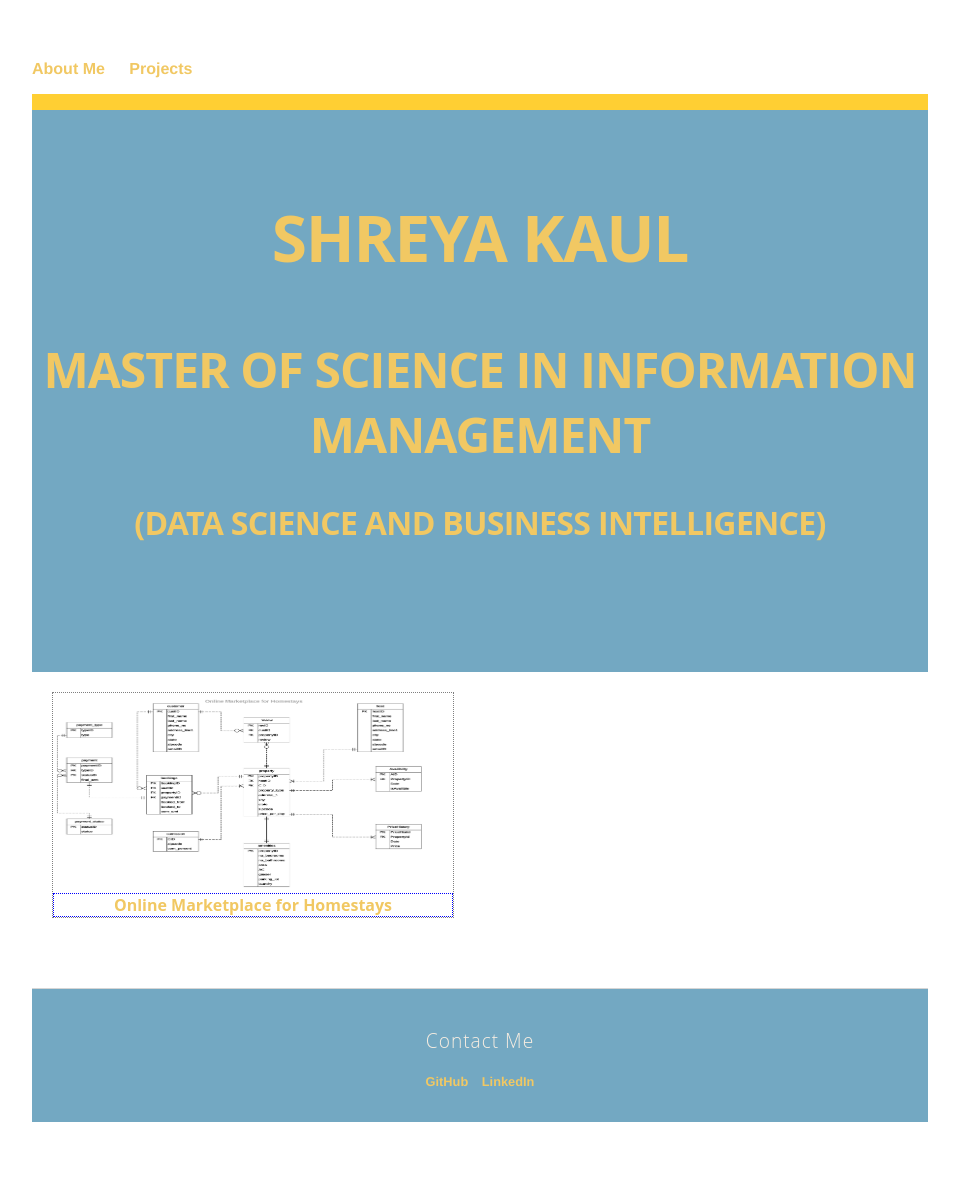
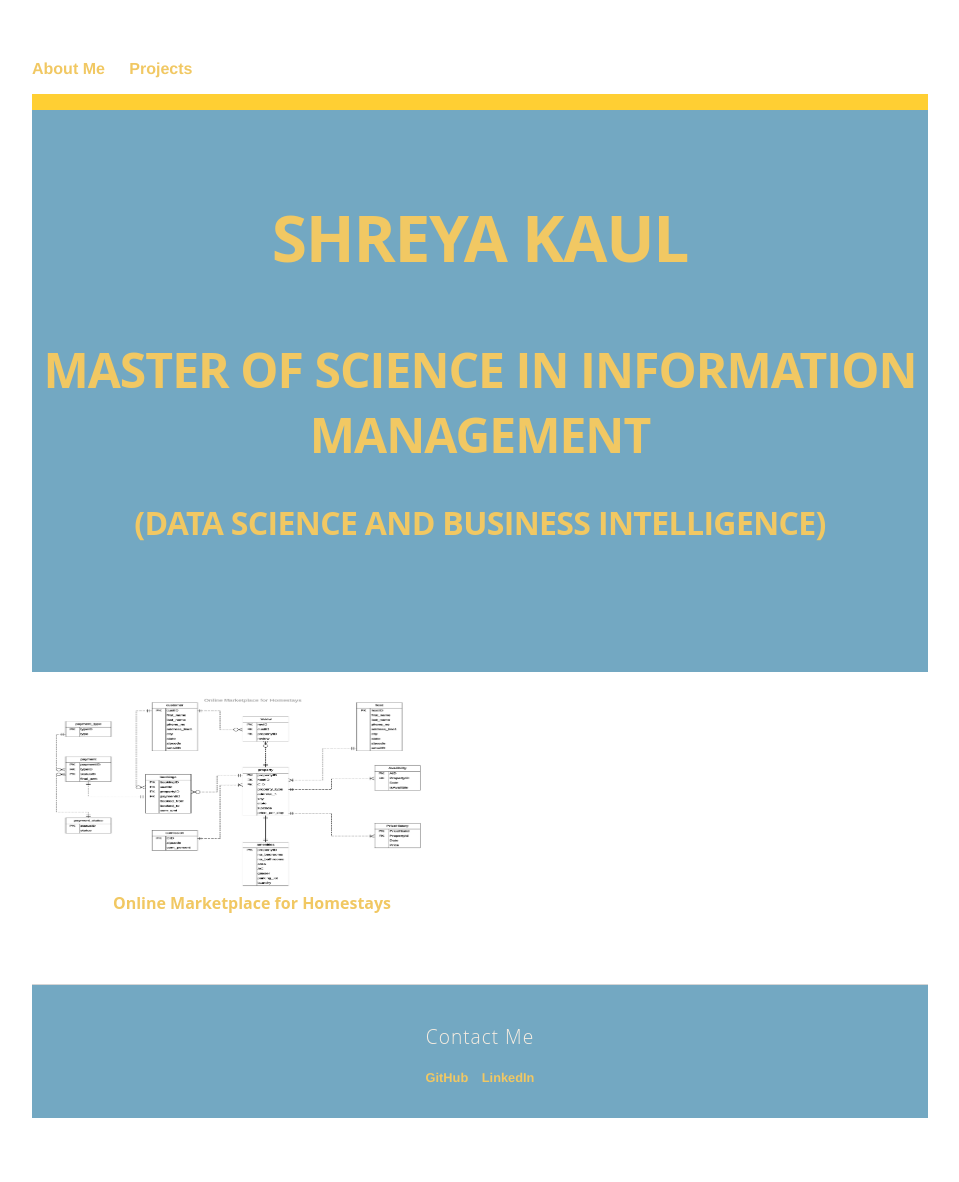
Before and after one commit to shreyakaul/shreyakaul.github.io, a Jekyll site: the page built from Projects.html, in a window 1280 px wide. Shown: the whole page, without its empty margins (160-1119 px from the left). Built offline with Jekyll 4.4.1, drawn with Linux system fonts in a browser that asks for light colours.

Commit message:
Update main.css

```diff
--- a/css/main.css
+++ b/css/main.css
@@ -215,14 +215,13 @@ a {
 
 figure {
     display: inline-block;
-    border: 1px dotted gray;
+    border: 1px gray;
     margin: 20px; /* adjust as needed */
 }
 figure img {
     vertical-align: top;
 }
 figure figcaption {
-    border: 1px dotted blue;
     text-align: center;
 }
 
```
